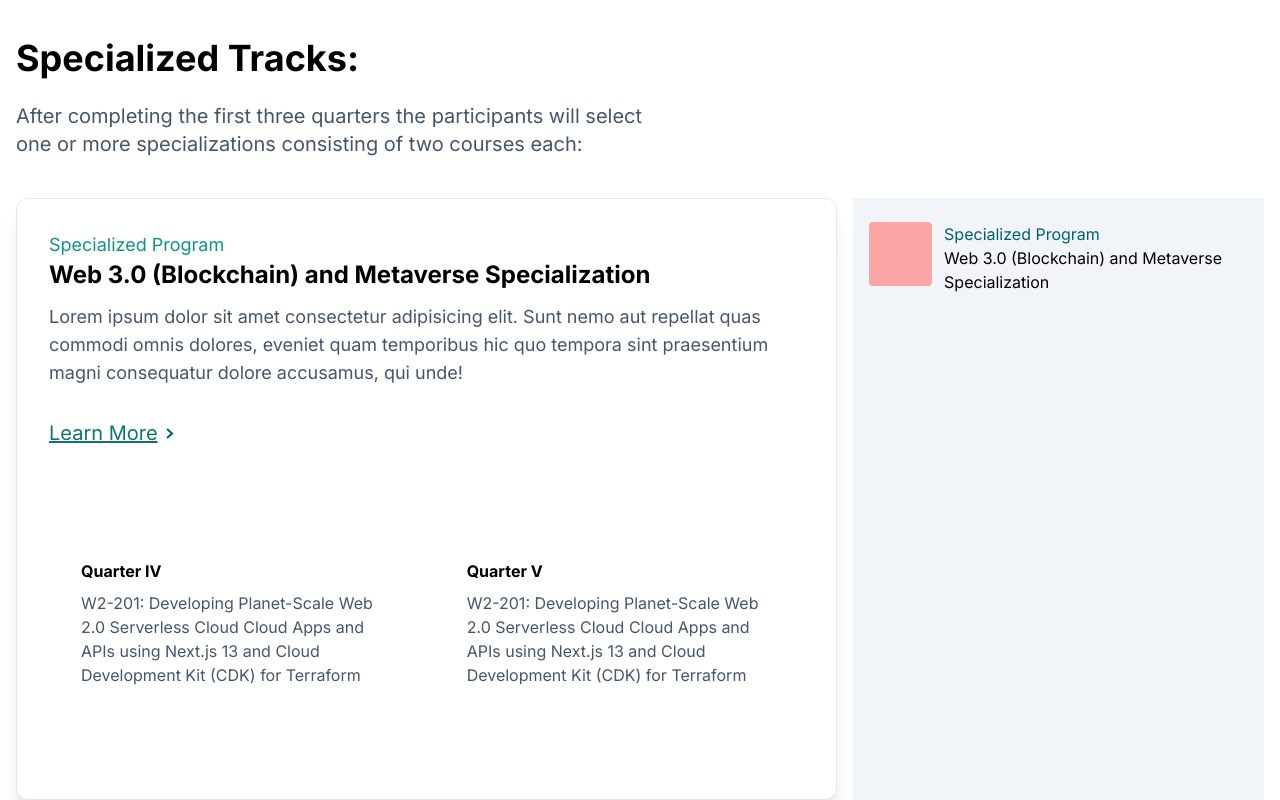
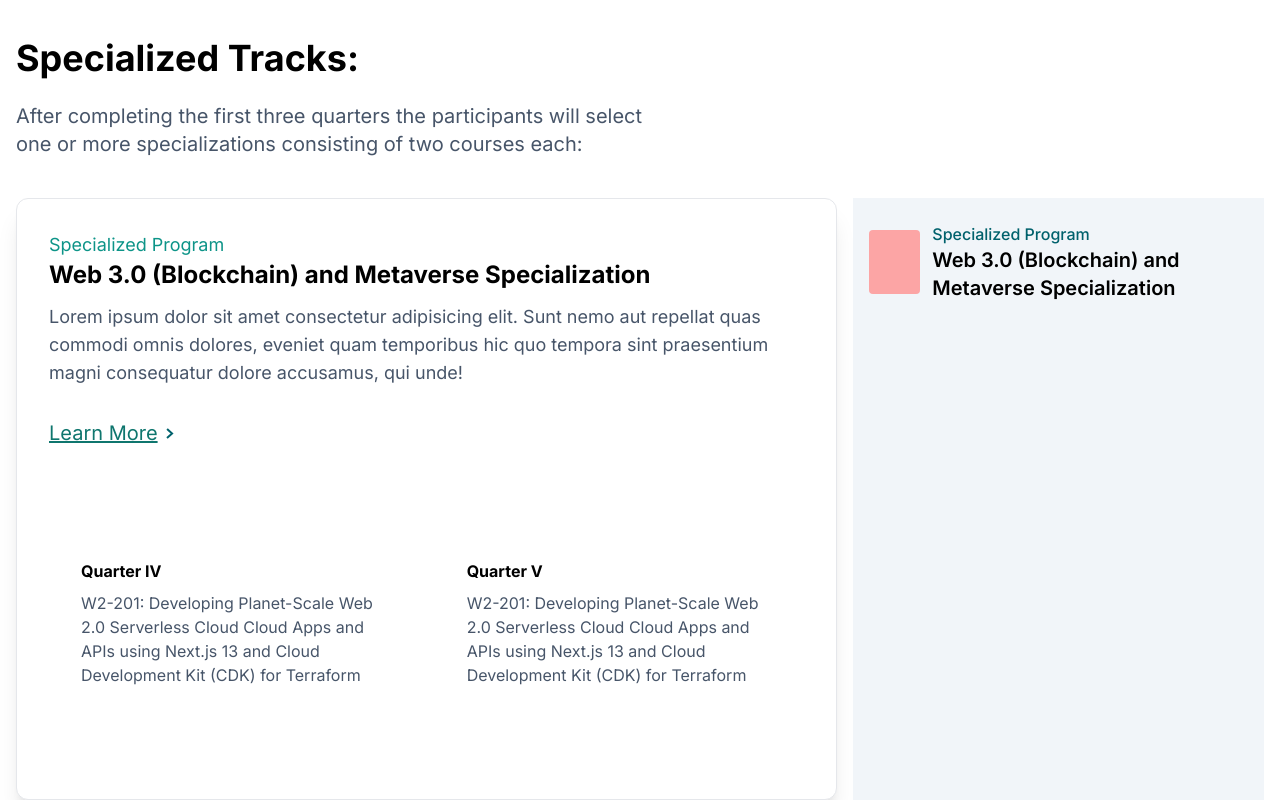
Before and after one commit to Mohtashim-1/Panaverse-Clone, a Next.js app: page / in a window 1280 px wide. Shown: the part 1421-2221 px from the top of the page. Built offline with nearby package versions, Linux system fonts and the light colour scheme.

Commit message:
specialized program in process

```diff
--- a/src/Compoenents/Widgets/SpecializedTrack.tsx
+++ b/src/Compoenents/Widgets/SpecializedTrack.tsx
@@ -39,11 +39,13 @@ const SpecializedTrack = () => {
             </div>
           </div>
           {/* Content Right */}
-          <div className='px-4 flex basis-4/12 py-6 bg-slate-100 gap-x-3'>
-            <div className='w-20 h-16 rounded bg-red-300'></div>
-            <div>
-              <h4 className=' text-primary'>Specialized Program</h4>
-              <h3>Web 3.0 (Blockchain) and Metaverse Specialization</h3>
+          <div className=' bg-slate-100 px-4 py-6 basis-4/12'>
+            <div className='flex  items-center gap-x-3'>
+              <div className='w-20 h-16 rounded bg-red-300 '></div>
+              <div>
+                <h4 className=' text-primary font-medium'>Specialized Program</h4>
+                <h3 className='text-xl font-semibold'>Web 3.0 (Blockchain) and Metaverse Specialization</h3>
+              </div>
             </div>
           </div>
         </div>
```
